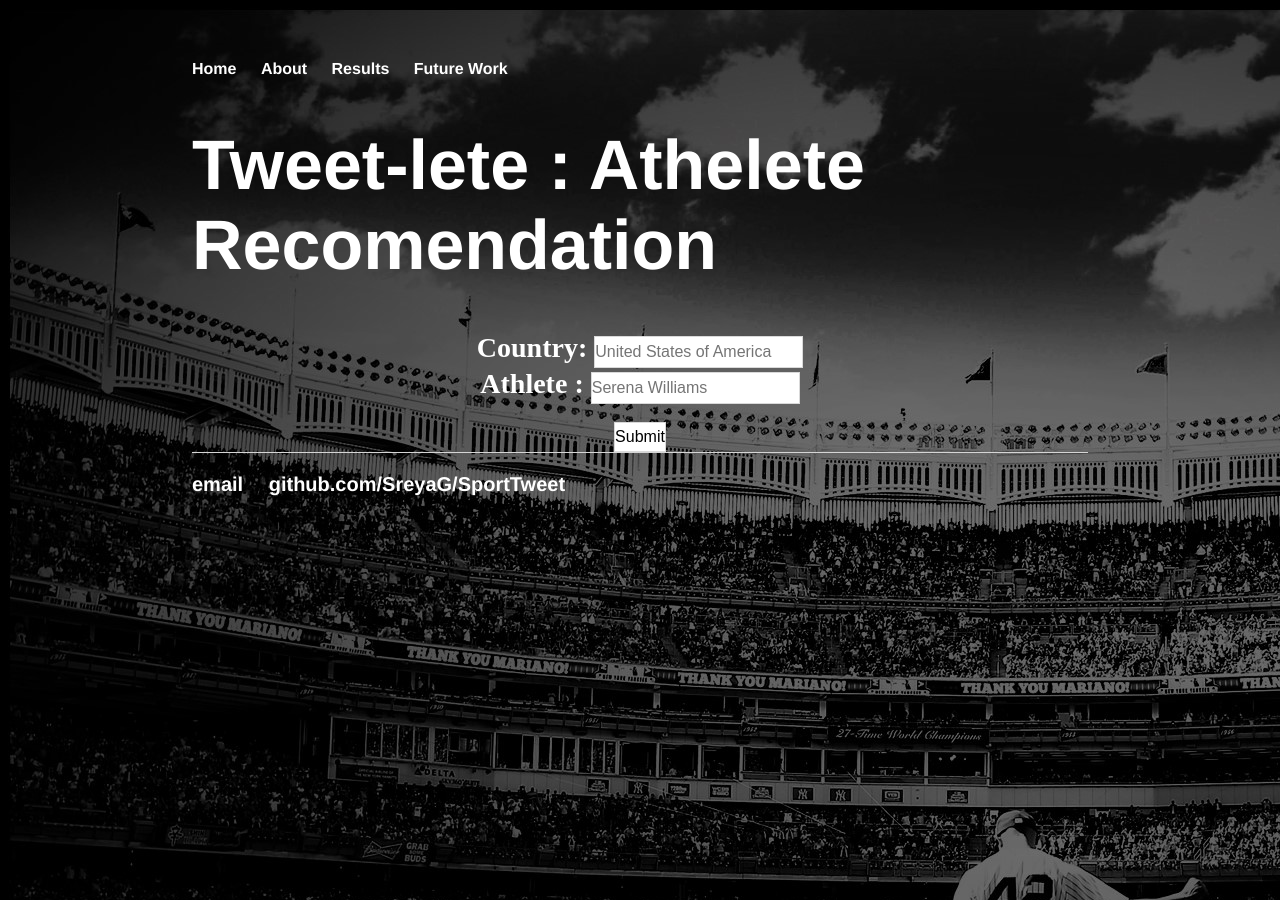
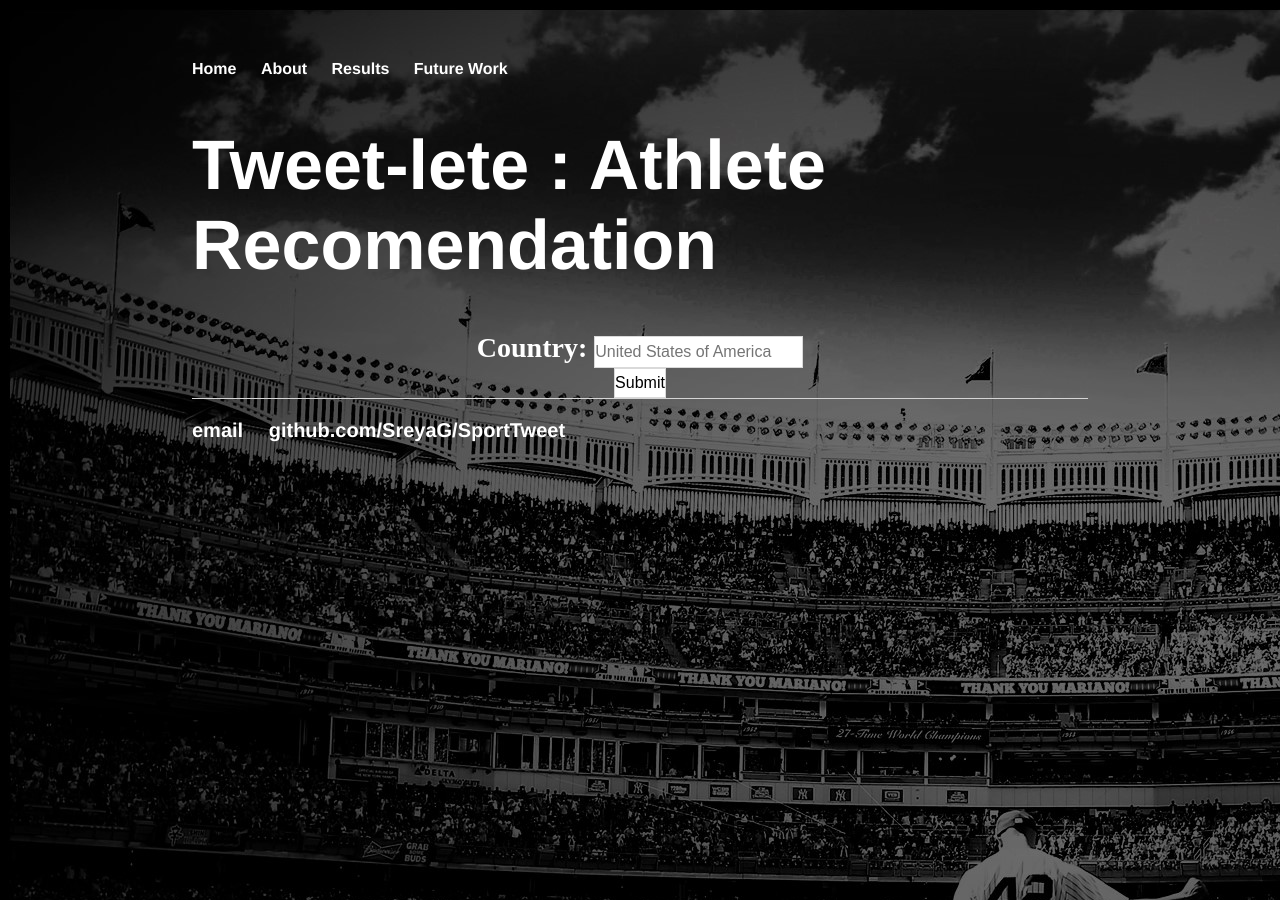
Before and after one commit to SreyaG/SportTweet, a Jekyll site: the page built from index.html, in a window 1280 px wide. Built offline with Jekyll 4.4.1, drawn with Linux system fonts in a browser that asks for light colours.

Commit message:
Update index.html

```diff
--- a/index.html
+++ b/index.html
@@ -3,11 +3,10 @@ layout: default
 title: Twitter Athlete
 ---
 <div class="blurb">
-	<h1><b>Tweet-lete : Athelete Recomendation</b></h1>
+	<h1><b>Tweet-lete : Athlete Recomendation</b></h1>
 	<div style="text-align:center">
 	<form action="/action_page.php">
   	<label for="country"> Country</label> <input type="text" id="country" name="country" placeholder="United States of America" ><br>
-  	<label for="athlete"> Athlete </label> <input type="text" id="athelete" name="athlete" placeholder="Serena Williams" ><br> <br>
   	<input type="submit" value="Submit"  font-size=16px>
 	</form>
 	</div>
```
